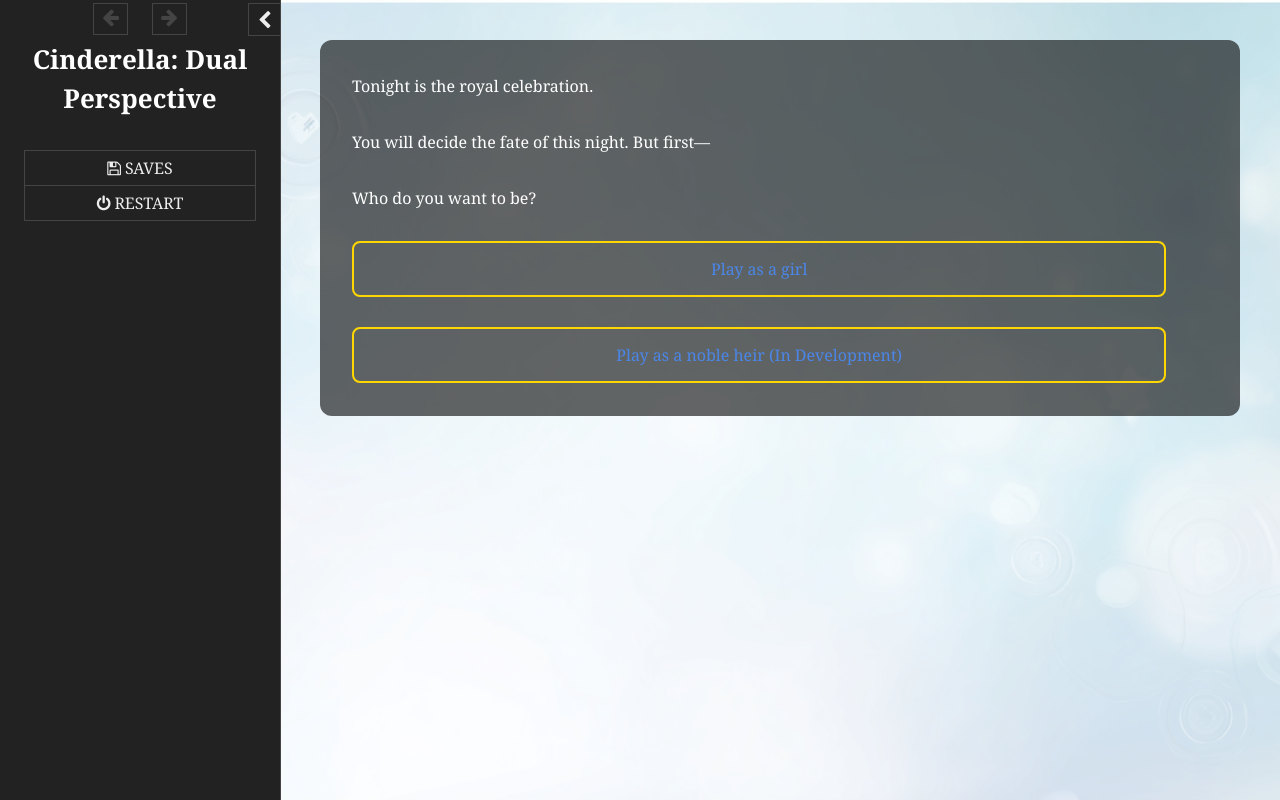
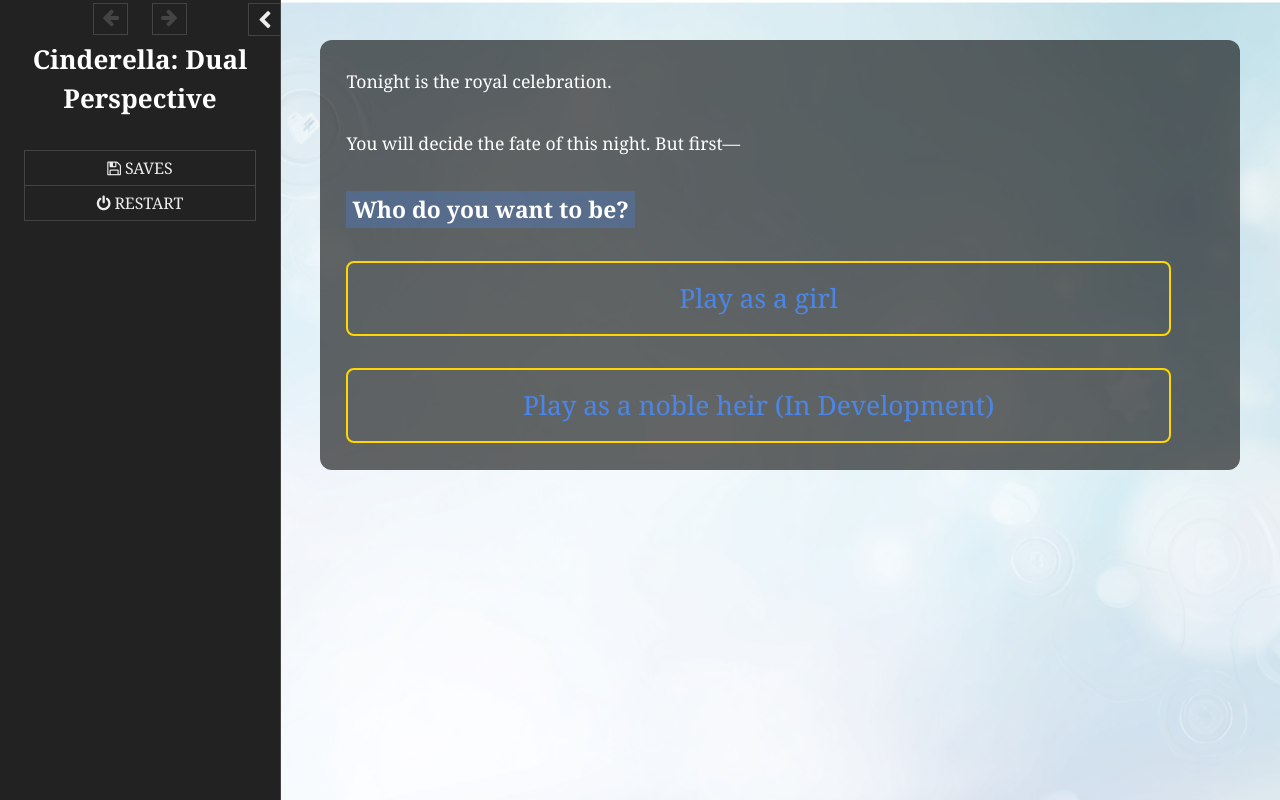
Before and after one commit to 666feiyu666/dn-cinderella, a plain HTML site: page index.html in a window 1280 px wide. Drawn offline with Linux system fonts and the light colour scheme.

Commit message:
Question UI

```diff
--- a/css/style.css
+++ b/css/style.css
@@ -10,9 +10,10 @@ body {
 
 #passages {
   background-color: rgba(0, 0, 0, 0.6);
-  padding: 2em;
+  padding: 1.5em;
+  font-size: 1.1em;
   border-radius: 12px;
-  max-width: 900px;
+  max-width: 1000px;
   margin: auto;
 }
 
@@ -33,6 +34,7 @@ body {
   text-decoration: none;
   transition: all 0.3s ease;
   max-width: 90%;
+  font-size: 1.5em;
   text-align: center; /* 居中文本 */
 }
 
@@ -42,3 +44,11 @@ body {
   transform: translateY(-2px);
   box-shadow: 0 4px 8px rgba(0, 0, 0, 0.3);
 }
+
+/* Important question in each section */
+.important-question {
+  background-color: rgba(74, 134, 232, 0.3);
+  padding: 3px 6px;
+  font-weight: bold;
+  font-size: 1.3em;
+}
--- a/index.html
+++ b/index.html
@@ -100,7 +100,7 @@ var saveAs=saveAs||navigator.msSaveBlob&&navigator.msSaveBlob.bind(navigator)||f
 		<div id="init-lacking">Your browser lacks required capabilities. Please upgrade it or switch to another to continue.</div>
 		<div id="init-loading"><div>Loading&hellip;</div></div>
 	</div>
-	<!-- UUID://A7B9AB25-4E3E-4248-BEFB-AFCE64E7A518// --><tw-storydata name="Cinderella: Dual Perspective" startnode="1" creator="Tweego" creator-version="2.1.1" ifid="A7B9AB25-4E3E-4248-BEFB-AFCE64E7A518" zoom="1" format="SugarCube" format-version="2.30.0" options="" hidden><style role="stylesheet" id="twine-user-stylesheet" type="text/twine-css">@import url("css/main.css");</style><script role="script" id="twine-user-script" type="text/twine-javascript">// build a "char" to handle character names
+	<!-- UUID://A7B9AB25-4E3E-4248-BEFB-AFCE64E7A518// --><tw-storydata name="Cinderella: Dual Perspective" startnode="1" creator="Tweego" creator-version="2.1.1" ifid="A7B9AB25-4E3E-4248-BEFB-AFCE64E7A518" zoom="1" format="SugarCube" format-version="2.30.0" options="" hidden><style role="stylesheet" id="twine-user-stylesheet" type="text/twine-css">@import url("css/main.css");</style><script role="script" id="twine-user-script" type="text/twine-javascript">// Charname
 Macro.add('char', {
     handler: function() {
         var name = this.args.join(" ");
@@ -110,7 +110,7 @@ Macro.add('char', {
 
 You will decide the fate of this night. But first—
 
-Who do you want to be?
+&lt;span class=&quot;important-question&quot;&gt;Who do you want to be?&lt;/span&gt;
 
 [[Play as a girl|Cinderella_Start]]
 [[Play as a noble heir (In Development)|Prince_Notice]]</tw-passagedata><tw-passagedata pid="2" name="Prince_Notice" tags="" position="225,100" size="100,100">This storyline is currently under development.
@@ -133,7 +133,7 @@ You were not invited.
 
 But something in you stirs. A voice that says: You are still here.
 
-Will you let the night pass like all the rest?
+&lt;span class=&quot;important-question&quot;&gt;Will you let the night pass like all the rest?&lt;/span&gt;
 
 [[Try to find a way to go|Act 0.1.1]]</tw-passagedata><tw-passagedata pid="4" name="Act 0.1.1" tags="" position="475,100" size="100,100">“Don’t even think about slacking off,” your &lt;&lt;char stepmother&gt;&gt; snaps. “Do you still want to eat today?”
 
@@ -151,7 +151,7 @@ He turns to you, gently. “And you, my daughter?”
 
 Before you can reply, your &lt;&lt;char stepmother&gt;&gt; cuts in. “She’s not going. That filth would disgrace the palace.”
 
-What will you do?
+&lt;span class=&quot;important-question&quot;&gt;What will you do?&lt;/span&gt;
 
 [[“Of course I must go—it’s a celebration for all women.”|Act 0.1.2]]
 [[Stay silent|Act 0.1.2]]</tw-passagedata><tw-passagedata pid="5" name="Act 0.1.2" tags="" position="600,100" size="100,100">Your &lt;&lt;char stepmother&gt;&gt; wraps her arms around her daughters. “Tonight, charm him well. You’ll be queens before dawn.”
@@ -164,7 +164,7 @@ You are alone again.
 
 You watch from the door as their carriage rolls toward the glowing palace.
 
-Should you escape, even if just for one night?
+&lt;span class=&quot;important-question&quot;&gt;Should you escape, even if just for one night?&lt;/span&gt;
 
 [[Yes|Act 1.1.1]]
 [[No—I don’t want to be beaten again.|Act 0.2.1]]</tw-passagedata><tw-passagedata pid="6" name="Act 0.2.1" tags="" position="725,100" size="100,100">You stay behind and sleep.
@@ -203,7 +203,7 @@ A woman in black commands the floor, dancing with the heir of the realm.
 
 He looks… familiar.
 
-Do you dare step forward?
+&lt;span class=&quot;important-question&quot;&gt;Do you dare step forward?&lt;/span&gt;
 
 [[Invite him to dance|Act 1.3.1]]
 [[Slip away unnoticed|Act 4.1.3]]</tw-passagedata><tw-passagedata pid="9" name="Act 1.3.1" tags="" position="1100,100" size="100,100">You approach him.
```
Also changed, not shown: 1 other file.
